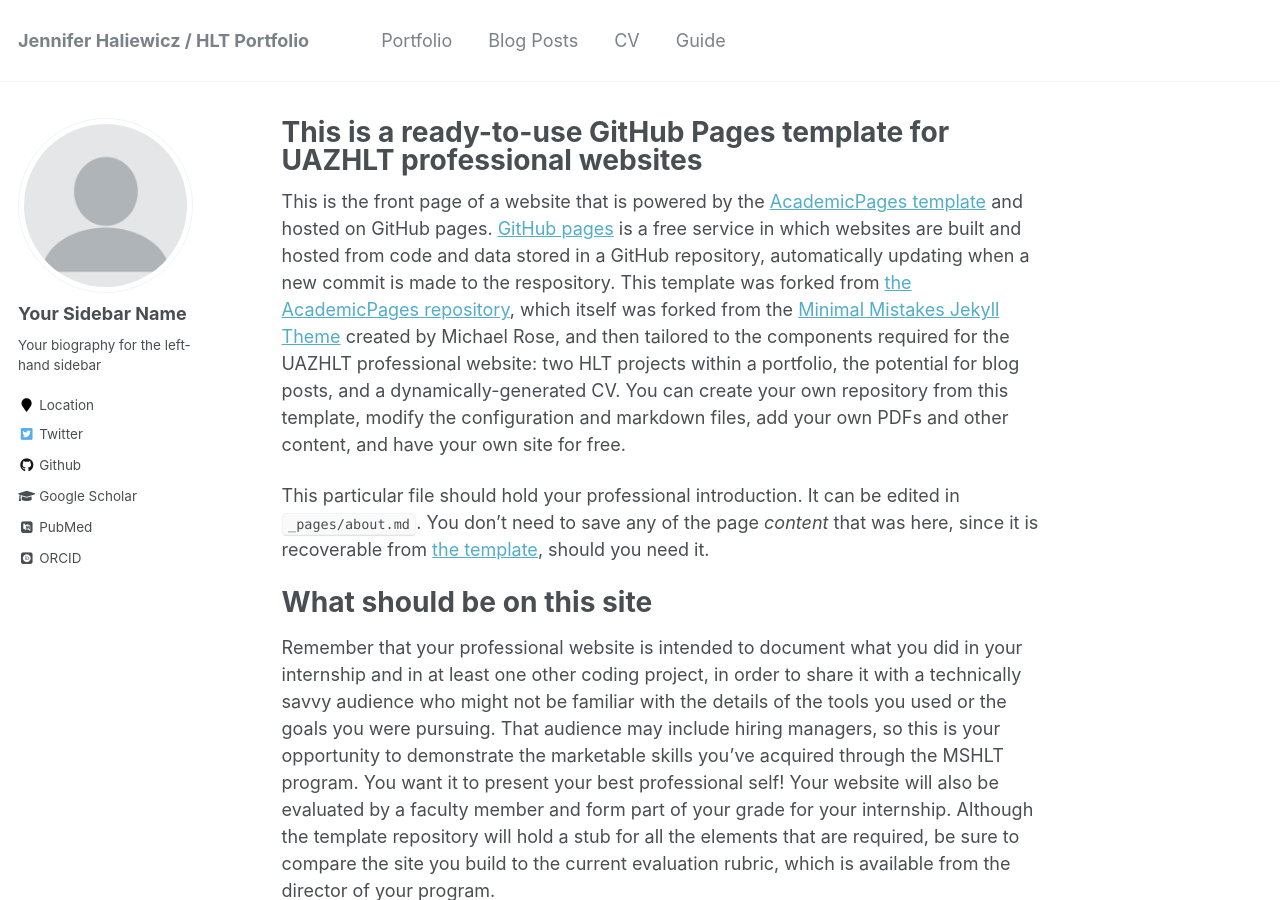
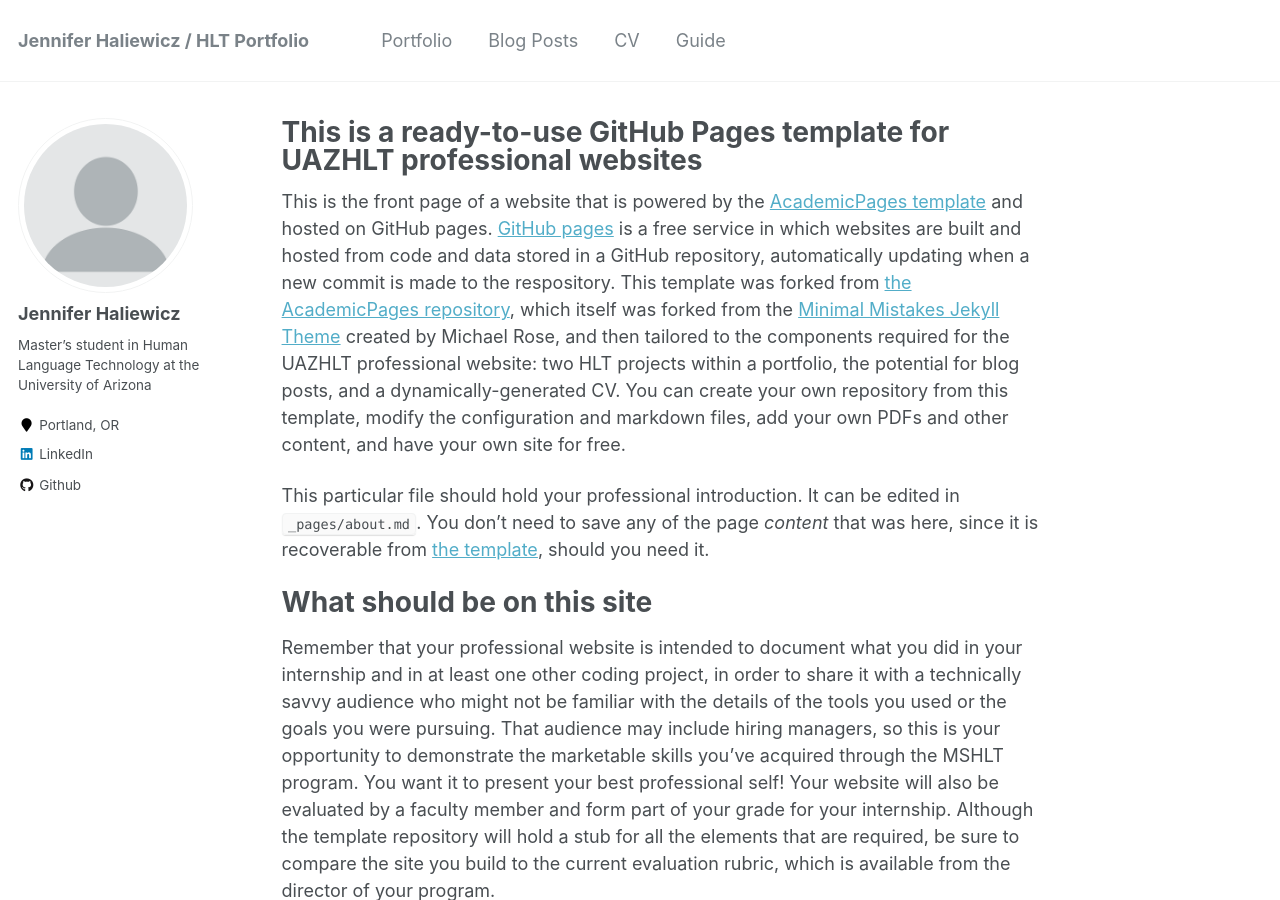
Before and after one commit to rofljen/HLTProfessionalsite, a Jekyll site: the page built from _pages/about.md, in a window 1280 px wide and 900 px high. Built offline with Jekyll 4.4.1, drawn with Linux system fonts in a browser that asks for light colours; some web fonts are replaced.

Commit message:
Update _config.yml

```diff
--- a/_config.yml
+++ b/_config.yml
@@ -79,42 +79,12 @@
 
 # Site Author
 author:
-  name             : "Your Sidebar Name"
-  avatar           : "profile.png"
-  bio              : "Your biography for the left-hand sidebar"
-  location         : "Location"
-  employer         :
-  pubmed           : "https://www.ncbi.nlm.nih.gov/pubmed/?term=john+snow"
-  googlescholar    : "http://yourfullgooglescholarurl.com"
-  email            :
-  researchgate     :  # example: "https://www.researchgate.net/profile/yourprofile"
-  uri              :
-  bitbucket        :
-  codepen          :
-  dribbble         :
-  flickr           :
-  facebook         :
-  foursquare       :
-  github           : "yourGHusername"
-  google_plus      :
-  keybase          :
-  instagram        :
-  impactstory      : #"https://profiles.impactstory.org/u/xxxx-xxxx-xxxx-xxxx"
-  lastfm           :
-  linkedin         :
-  orcid            : "http://orcid.org/yourorcidurl"
-  pinterest        :
-  soundcloud       :
-  stackoverflow    : # http://stackoverflow.com/users/123456/username
-  steam            :
-  tumblr           :
-  twitter          : "replacethistwitterhandle"
-  vine             :
-  weibo            :
-  xing             :
-  youtube          :
-  wikipedia        :
-
+  name             : "Jennifer Haliewicz"
+  avatar           : "profile.png"  # only if the image exists
+  bio              : "Master’s student in Human Language Technology at the University of Arizona"
+  location         : "Portland, OR"
+  github           : "rofljen"
+  linkedin         : "https://www.linkedin.com/in/jhaliewicz"
 
 # Reading Files
 include:
```
